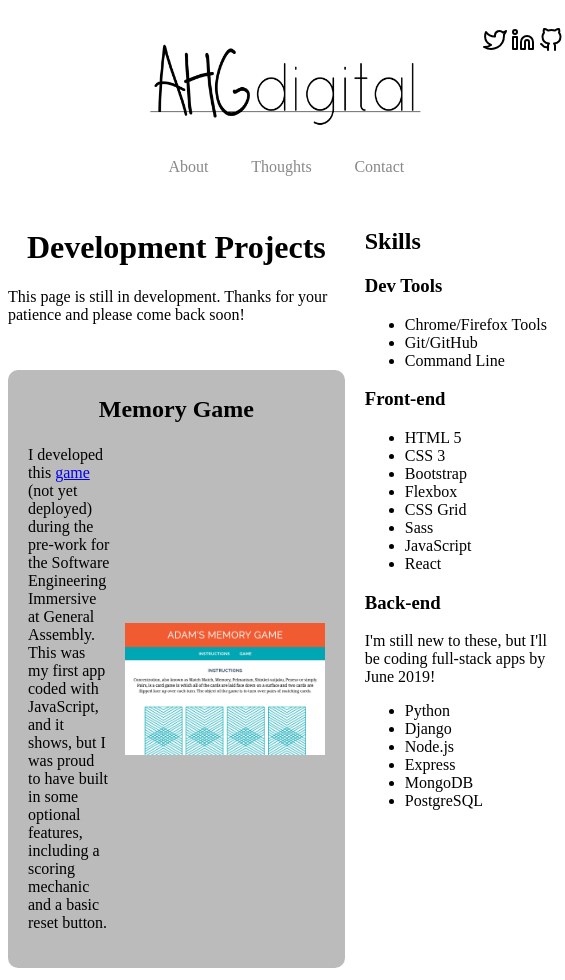
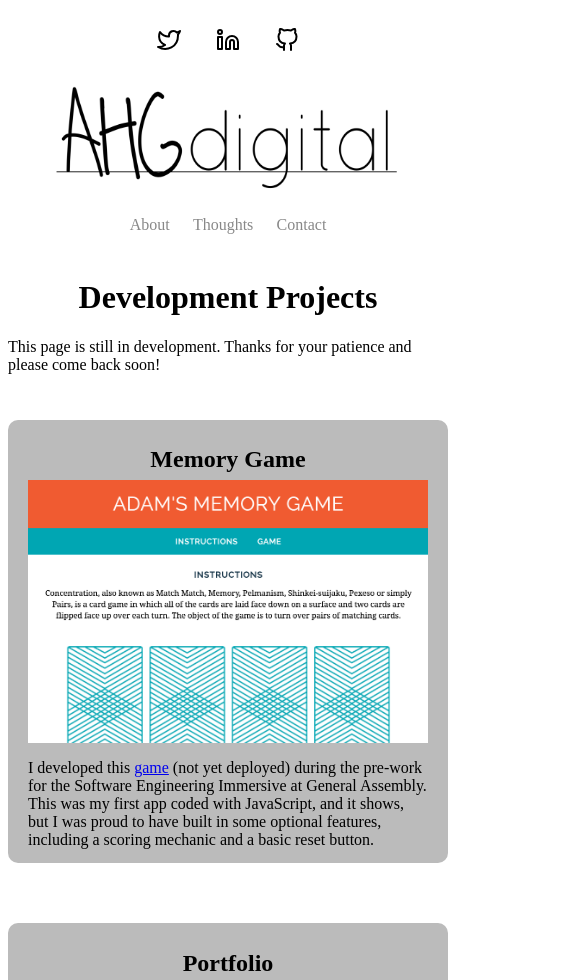
Before and after one commit to AdamHG2411/old-portfolio-v1, a plain HTML site: page index.html in a window 390 px wide. Shown: the top 980 px of the page, 565 px wide, since content can reach past the window. Drawn offline with Linux system fonts and the light colour scheme.

Commit message:
responsive design

```diff
--- a/css/style.css
+++ b/css/style.css
@@ -120,3 +120,71 @@ footer a {
 footer a:hover {
   color: #BBB;
 }
+
+@media only screen and (max-width: 700px) {
+  .wrapper {
+    grid-template-rows: 250px 1fr 600px 100px;
+    grid-template-columns: 1fr;
+  }
+
+  header {
+    grid-column: 1;
+  }
+
+  .logo-img {
+    height: 80px;
+    width: 80%;
+    min-width: 50px;
+    max-width: 400px;
+    padding: 20px 0;
+  }
+
+  nav {
+    padding: 20px 0;
+  }
+
+  .social {
+    float: none;
+    width: 40%;
+    margin: 0 auto;
+  }
+
+  body {
+    grid-row: 2 / 3;
+    grid-column: 1;
+  }
+
+  .project {
+    grid-template-rows: 40px 1fr 100px;
+    grid-template-columns: 1fr;
+  }
+
+  .project h2 {
+    grid-column: 1;
+  }
+
+  .project p {
+    grid-row: 3 / 4;
+    grid-column: 1;
+  }
+
+  .project img {
+    grid-row: 2 / 3;
+    grid-column: 1;
+    max-width: 400px;
+  }
+
+  aside {
+    grid-row: 3 / 4;
+    grid-column: 1;
+  }
+
+  aside h2 {
+    text-align: center;
+  }
+
+  footer {
+    grid-row: 4 / 5;
+    grid-column: 1;
+  }
+}
```
